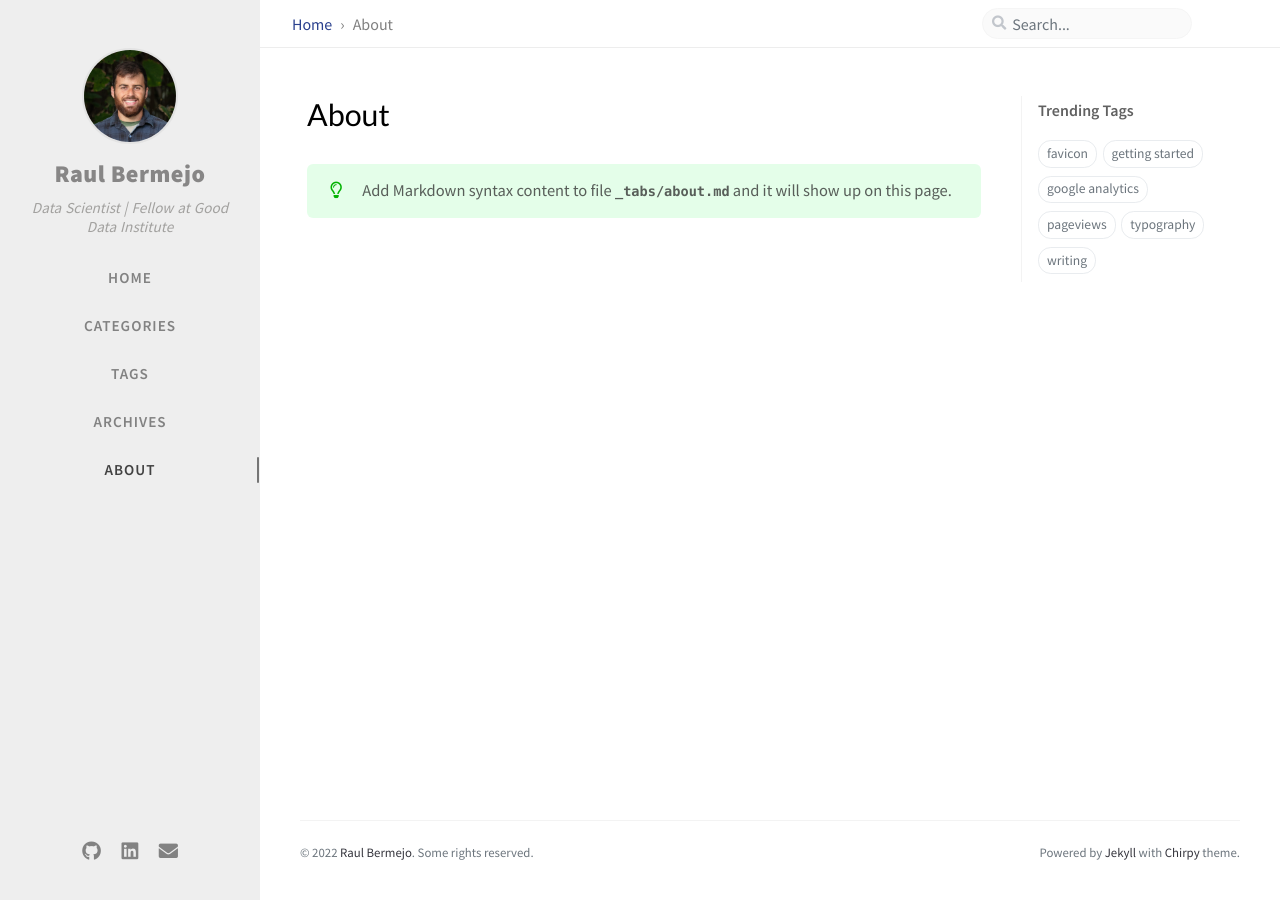
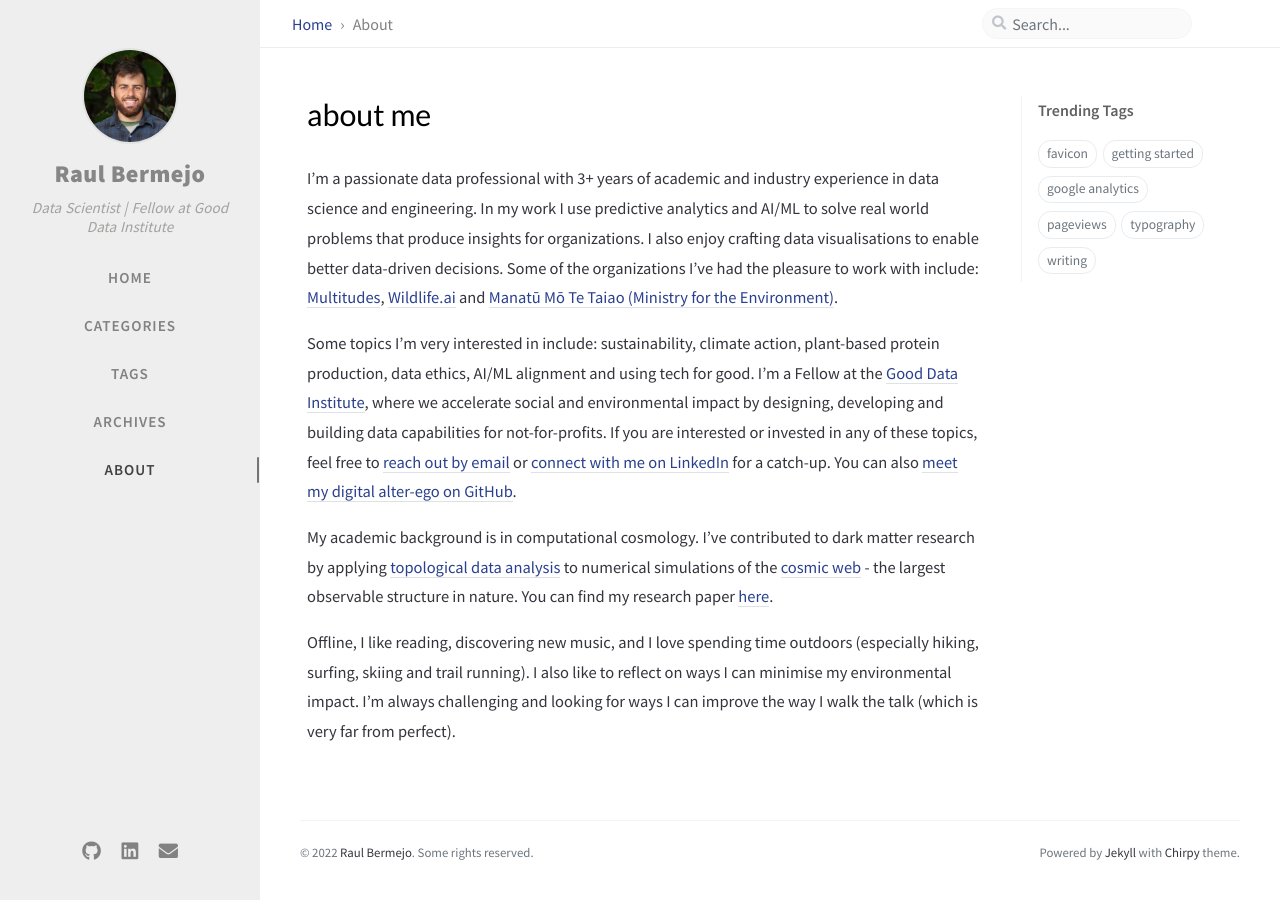
Before and after one commit to raul-bermejo/raul-bermejo.github.io, a Jekyll site: the page built from _tabs/about.md, in a window 1280 px wide. Built offline with Jekyll 4.4.1, drawn with Linux system fonts in a browser that asks for light colours; nearby versions of some CDN libraries; comment, search, counter and statistics services are not loaded.

Commit message:
feat: added v1 of about me

```diff
--- a/_tabs/about.md
+++ b/_tabs/about.md
@@ -1,8 +1,17 @@
 ---
-title: About
+title: about me
 icon: fas fa-info-circle
 order: 4
 ---
 
-> Add Markdown syntax content to file `_tabs/about.md`{: .filepath } and it will show up on this page.
-{: .prompt-tip }
+I'm a passionate data professional with 3+ years of academic and industry experience in data science and engineering. In my work I use predictive analytics and AI/ML to solve real world problems that produce insights for organizations. I also enjoy crafting data visualisations to enable better data-driven decisions.
+Some of the organizations I've had the pleasure to work with include: [Multitudes](https://www.multitudes.co/), [Wildlife.ai](https://www.wildlife.ai/about/) and [Manatū Mō Te Taiao (Ministry for the Environment)](https://environment.govt.nz/).
+
+Some topics I'm very interested in include: sustainability, climate action, plant-based protein production, data ethics, AI/ML alignment and using tech for good. I'm a Fellow at the [Good Data Institute](https://www.gooddatainstitute.com/), where we accelerate social and environmental impact by designing, developing and building data capabilities for not-for-profits.
+If you are interested or invested in any of these topics, feel free to [reach out by email](mailto:raulbv.personal@gmail.com) or [connect with me on LinkedIn](https://www.linkedin.com/in/raul-bermejo-059b94208/) for a catch-up.  You can also [meet my digital alter-ego on GitHub](https://github.com/raul-bermejo).
+
+
+My academic background is in computational cosmology. I've contributed to dark matter research by applying [topological data analysis](https://en.wikipedia.org/wiki/Topological_data_analysis) to numerical simulations of the [cosmic web](https://bigthink.com/hard-science/cosmic-web/) - the largest observable structure in nature. You can find my research paper [here](https://arxiv.org/abs/2206.14655).
+
+
+Offline, I like reading, discovering new music, and I love spending time outdoors (especially hiking, surfing, skiing and trail running). I also like to reflect on ways I can minimise my environmental impact. I'm always challenging and looking for ways I can improve the way I walk the talk (which is very far from perfect).
```
Also changed, not shown: assets/img/robot.png (deleted), 8 other files.
